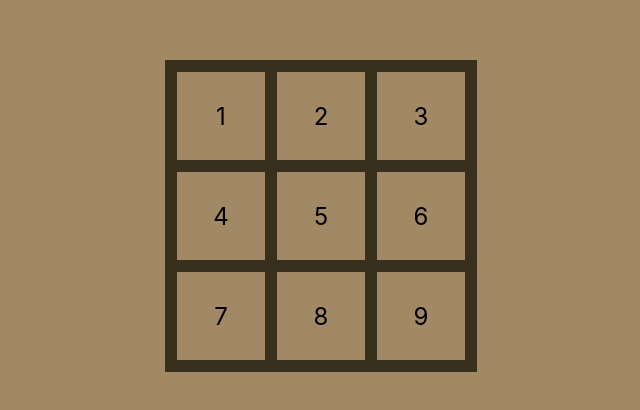
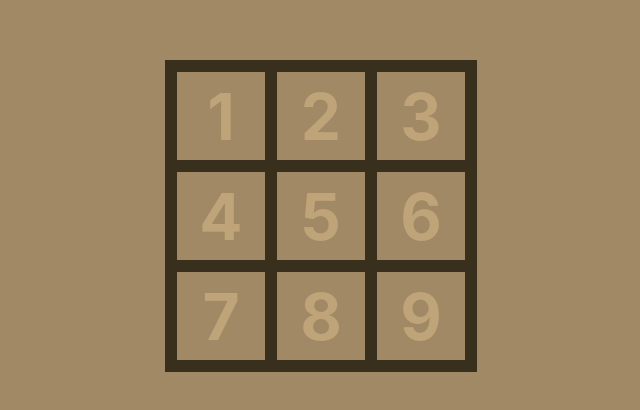
Before and after one commit to seha1/react-game, a React (Create React App) app: page / in a window 1280 px wide. Shown: the part 140-550 px from the top of the page, without its empty margins (319-959 px from the left). Built offline with nearby package versions, Linux system fonts and the light colour scheme.

Commit message:
накидал первоночальных стилей. для создания наглядности.

```diff
--- a/src/Components/main.module.css
+++ b/src/Components/main.module.css
@@ -34,6 +34,9 @@
     display: flex;
     justify-content: center;
     align-items: center;
-    font-size: 24px;
+    font-size: 64px;
+    font-weight: bold;
+    color: #bfa479;
+    cursor: pointer;
 
 }
```
